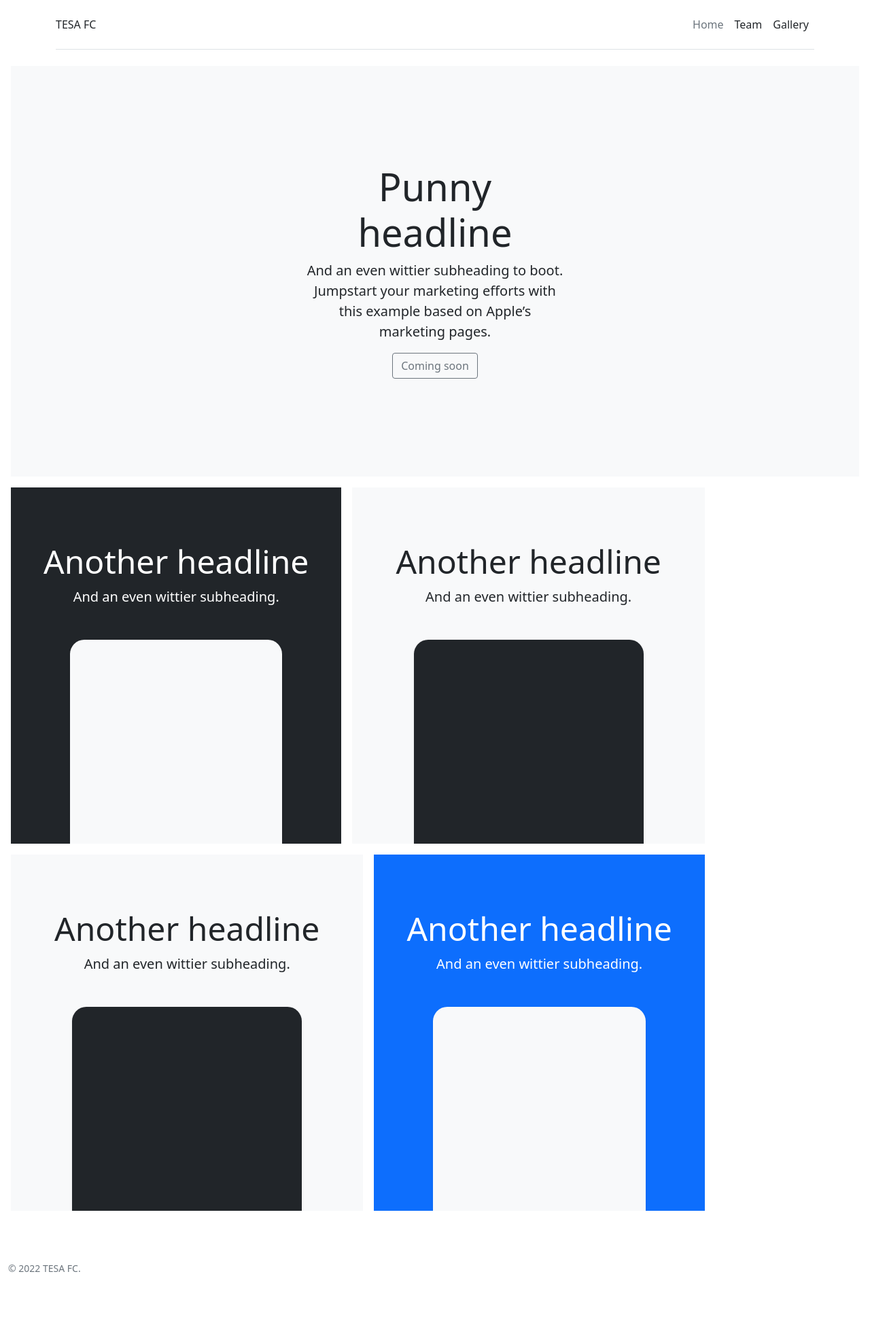
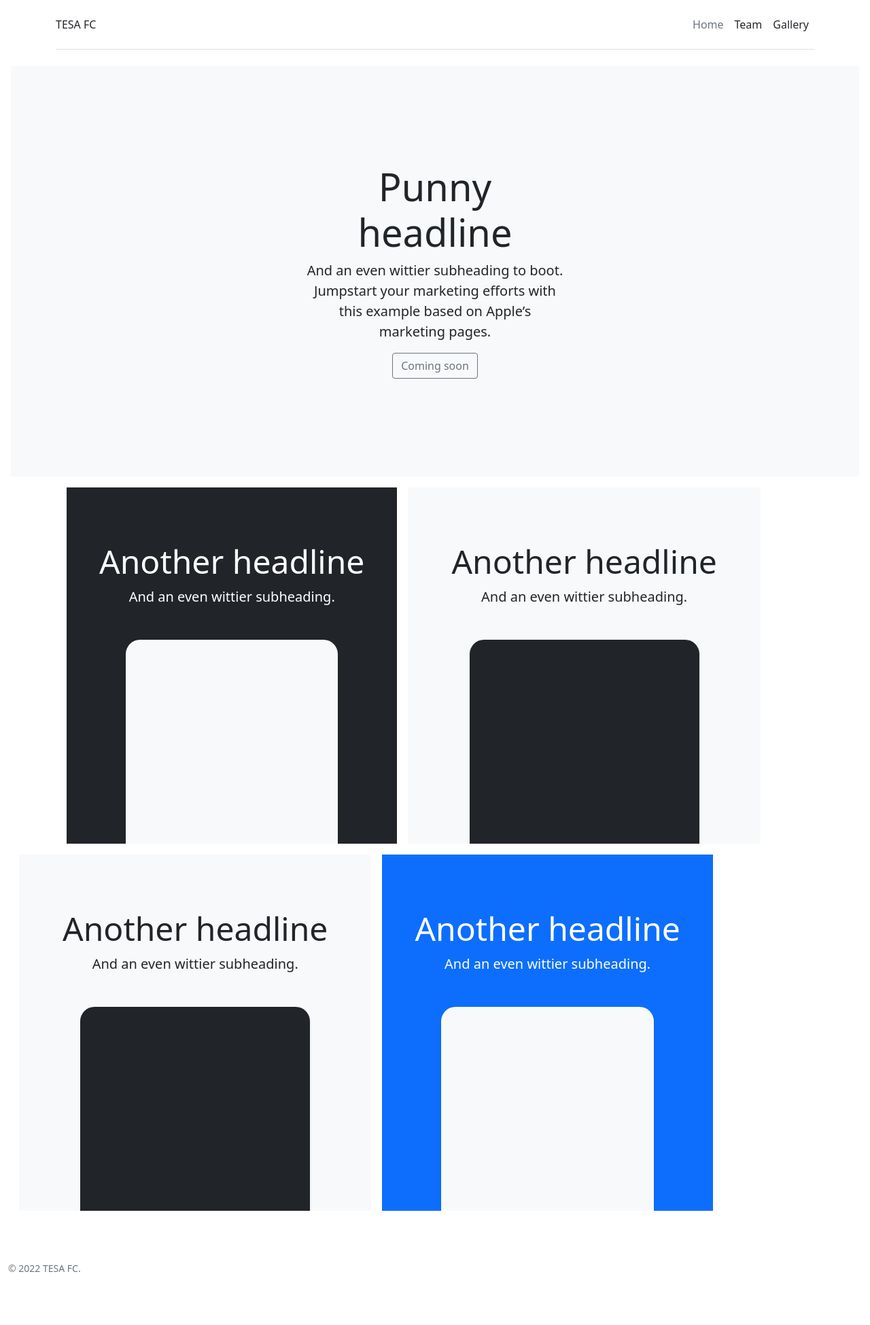
Before and after one commit to tesafc/www2, a Jekyll site: the page built from index.html, in a window 1280 px wide. Shown: the whole page at 68% size. Built offline with Jekyll 4.4.1, drawn with Linux system fonts in a browser that asks for light colours.

Commit message:
Update index.html

```diff
--- a/index.html
+++ b/index.html
@@ -14,6 +14,7 @@ title: Home
     <div class="product-device product-device-2 shadow-sm d-none d-md-block"></div>
   </div>
 
+  <div class="container">
   <div class="d-md-flex flex-md-equal w-100 my-md-3 ps-md-3">
     <div class="bg-dark me-md-3 pt-3 px-3 pt-md-5 px-md-5 text-center text-white overflow-hidden">
       <div class="my-3 py-3">
@@ -30,7 +31,9 @@ title: Home
       <div class="bg-dark shadow-sm mx-auto" style="width: 80%; height: 300px; border-radius: 21px 21px 0 0;"></div>
     </div>
   </div>
+  </div>
 
+  <div class="container-fluid">
   <div class="d-md-flex flex-md-equal w-100 my-md-3 ps-md-3">
     <div class="bg-light me-md-3 pt-3 px-3 pt-md-5 px-md-5 text-center overflow-hidden">
       <div class="my-3 p-3">
@@ -47,4 +50,5 @@ title: Home
       <div class="bg-light shadow-sm mx-auto" style="width: 80%; height: 300px; border-radius: 21px 21px 0 0;"></div>
     </div>
   </div>
+  </div>
 </div>
```
